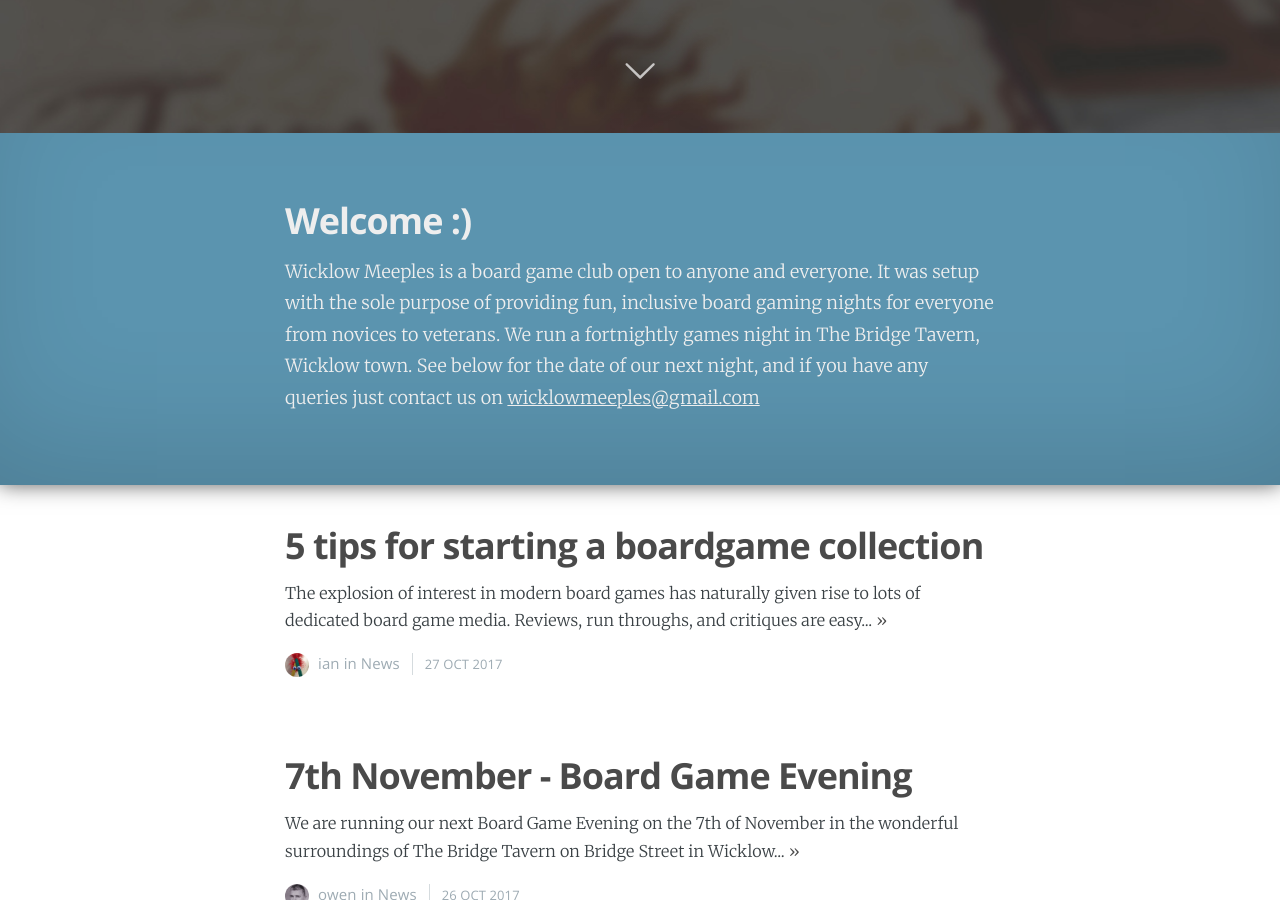
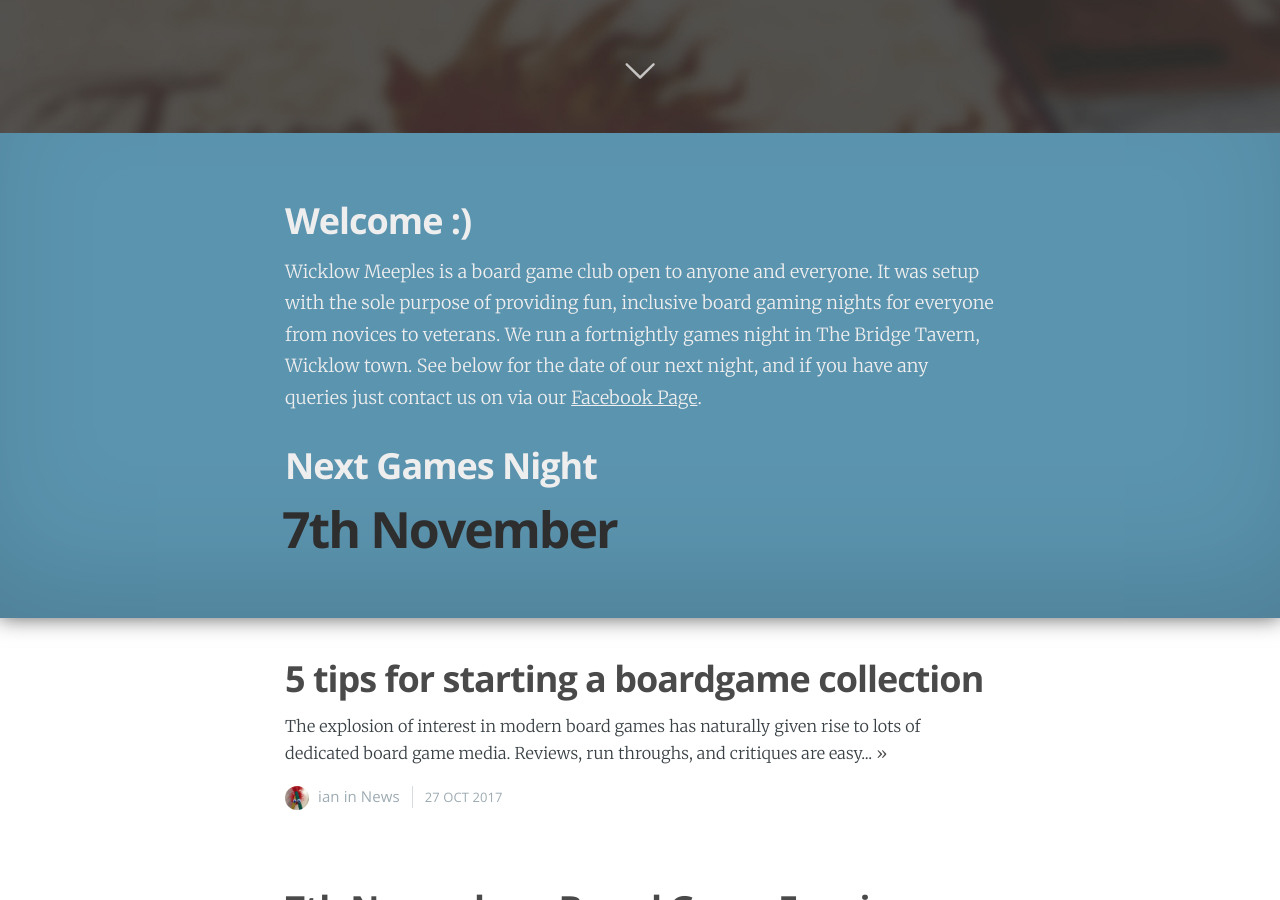
Before and after one commit to owenmcg/owenmcg.github.io, a Jekyll site: the page built from index.html, in a window 1280 px wide and 900 px high, scrolled down 767 px. Built offline with Jekyll 4.4.1, drawn with Linux system fonts in a browser that asks for light colours; nearby versions of some CDN libraries; the list of posts is cut into pages by our own code.

Commit message:
homepage update

```diff
--- a/index.html
+++ b/index.html
@@ -34,8 +34,10 @@
 <div id="welcome" class="content welcome">
     <div class="post">
         <h2 class="post-title welcome">Welcome :)</h2>
-        <p class="post-excerpt">Wicklow Meeples is a board game club open to anyone and everyone. It was setup with the sole purpose of providing fun, inclusive board gaming nights for everyone from novices to veterans. We run a fortnightly games night in The Bridge Tavern, Wicklow town. See below for the date of our next night, and if you have any queries just contact us on <a href=“mailto:wicklowmeeples@gmail.com">wicklowmeeples@gmail.com</a>
+        <p class="post-excerpt">Wicklow Meeples is a board game club open to anyone and everyone. It was setup with the sole purpose of providing fun, inclusive board gaming nights for everyone from novices to veterans. We run a fortnightly games night in The Bridge Tavern, Wicklow town. See below for the date of our next night, and if you have any queries just contact us on via our <a href="https://www.facebook.com/wicklowmeeples/">Facebook Page</a>.
         </p>
+        <h2>Next Games Night</h2>
+        <h1>7th November</h1>
     </div>
 </div>
 <main id="content" class="content" role="main">
```
